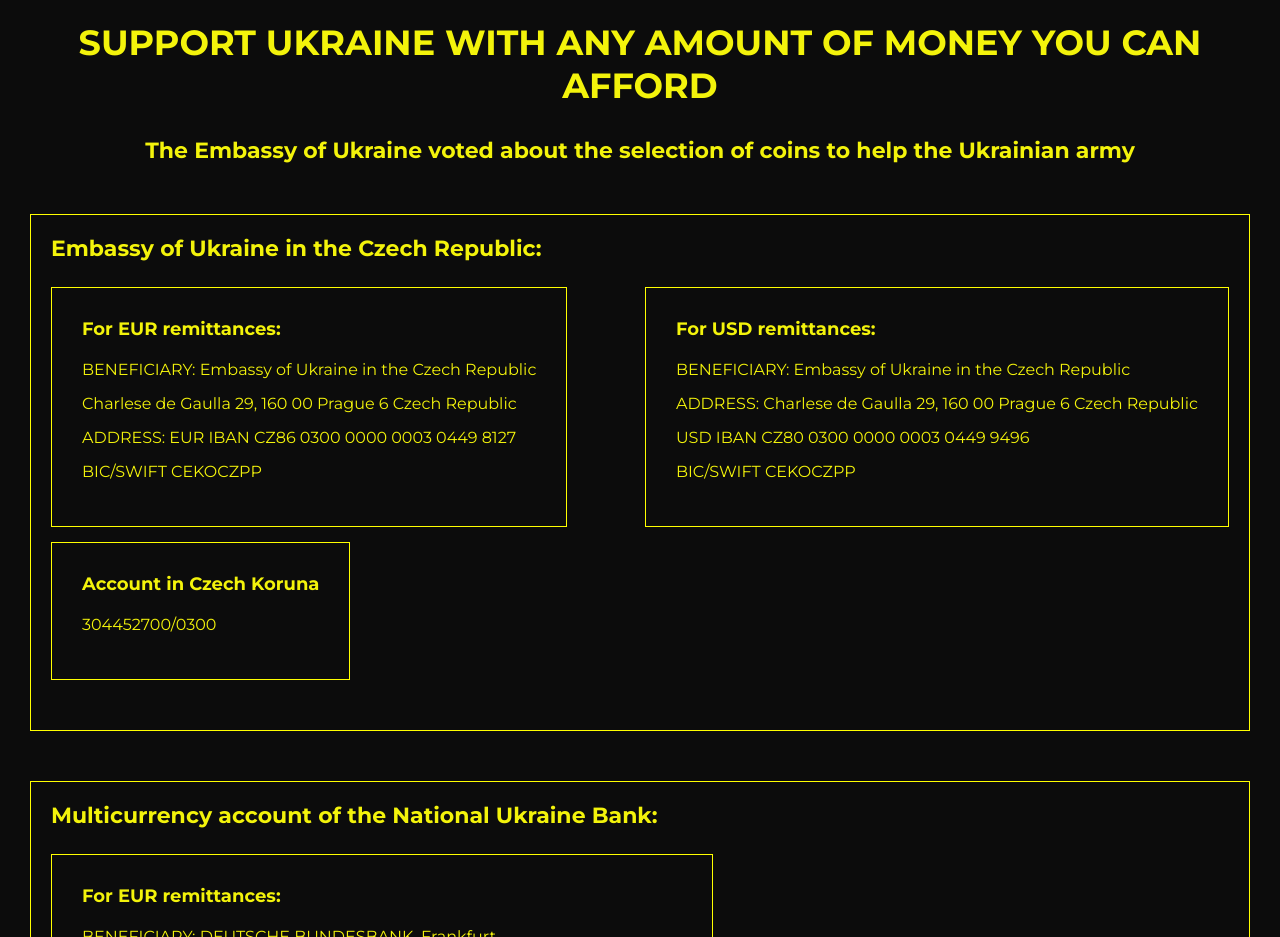
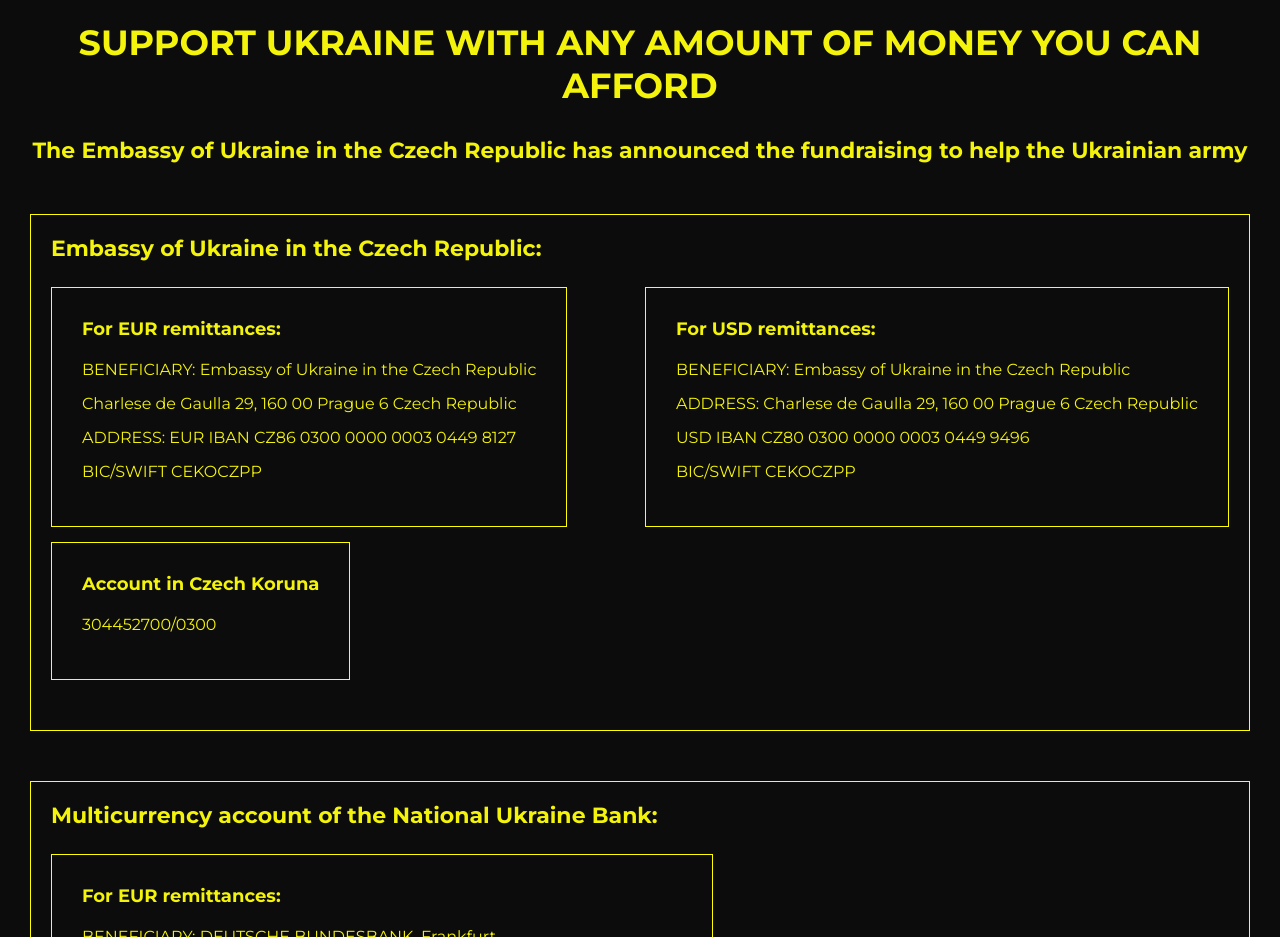
Before and after one commit to mpragueq/UAsupport, a plain HTML site: page index.html in a window 1280 px wide. Shown: the part 6660-7597 px from the top of the page. Drawn offline with Linux system fonts and the light colour scheme.

Commit message:
Update index.html

```diff
--- a/index.html
+++ b/index.html
@@ -139,8 +139,7 @@
     <article id="support">
         <h1>SUPPORT UKRAINE WITH ANY AMOUNT OF MONEY YOU CAN AFFORD</h1>
         <div class="check">
-            <h3 class="support__text">The Embassy of Ukraine voted about the selection of coins to help the Ukrainian
-                army</h3>
+            <h3 class="support__text">The Embassy of Ukraine in the Czech Republic has announced the fundraising to help the Ukrainian army</h3>
             <div class="cz accounts-wrapper">
                 <h4>Embassy of Ukraine in the Czech Republic:</h4>
                 <div class="accounts">
```
